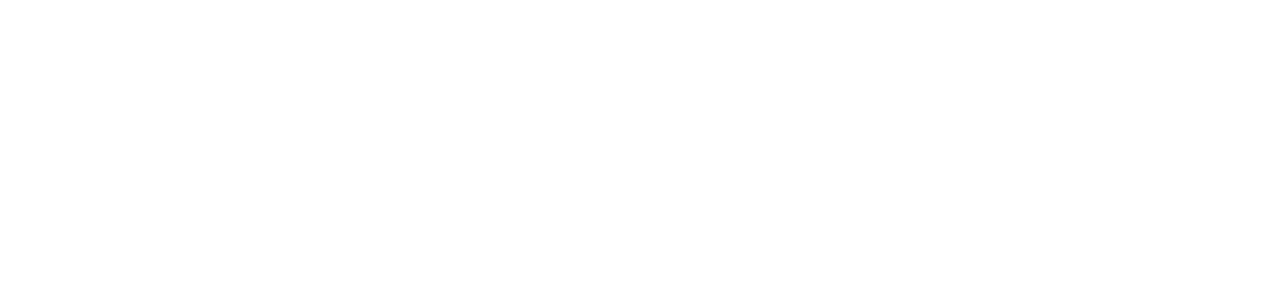
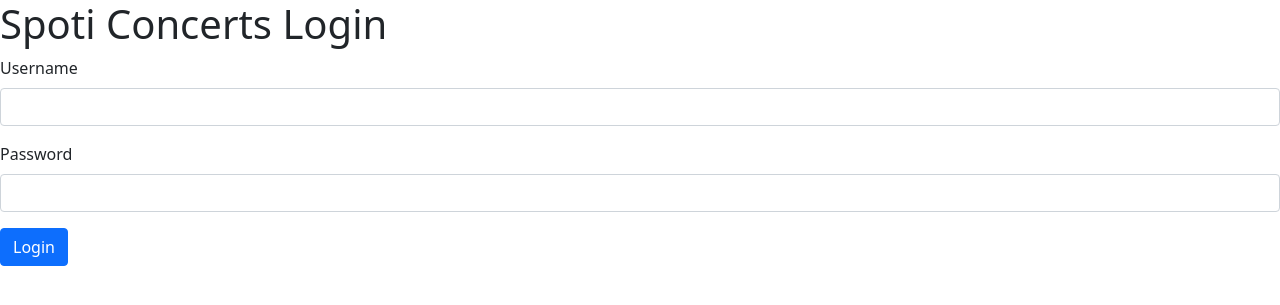
Before and after one commit to sebasalvarez13/spoti-tours, a Flask app: page /login in a window 1280 px wide. Before the commit the part shown is empty. Shown: the top 305 px of the page. Run offline with Flask 2, Linux system fonts and the light colour scheme; parts of the project's set-up code (start-up, migrations or seed data) failed here and were passed over.

Commit message:
HTML form code

```diff
--- a/development/templates/login.html
+++ b/development/templates/login.html
@@ -3,8 +3,12 @@
 <!-- Title: Register or Login -->
 {% block title %}Login{% endblock %}
 
-<!--Flash message-->
+{% block head %}
+    <h1>Spoti Concerts Login</h1>
+{% endblock %}
+
 {% block content %}
+    <!--Flash message-->
     {% with messages = get_flashed_messages() %}
         {% if messages %}
             <ul class=flashes>
@@ -14,7 +18,17 @@
             </ul>
         {% endif %}
     {% endwith %}
+
+    <!-- Existent user login form -->
+    <form action="/login" autocomplete="on" method="POST" enctype="multipart/form-data">
+        <div class="mb-3">
+        <label for="UserName" class="form-label">Username</label>
+        <input type="text" class="form-control" id="UserName" name="username">
+        </div>
+        <div class="mb-3">
+        <label for="Password" class="form-label">Password</label>
+        <input type="password" class="form-control" id="Password" name="password">
+        </div>
+        <button type="submit" class="btn btn-primary">Login</button>
+    </form>
 {% endblock %}
-<!-- New user registration form -->
-{% block login1 %} Username {% endblock %}
-{% block login2 %} Password {% endblock %}
```
